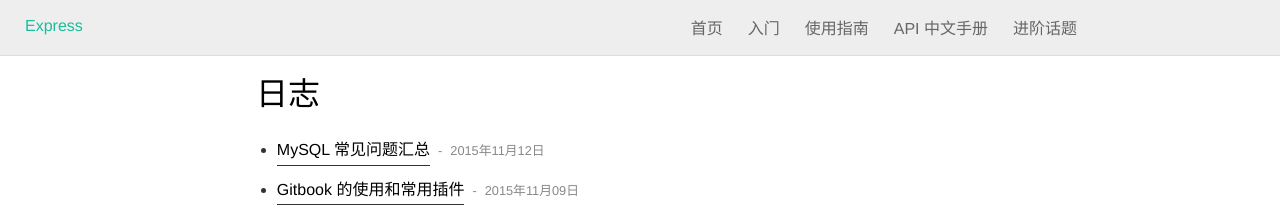
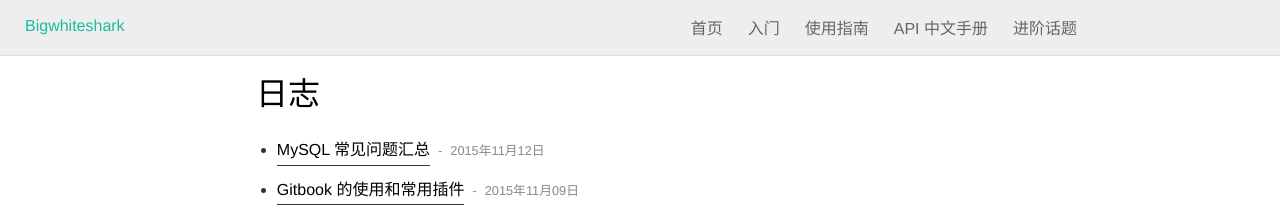
Before and after one commit to bigwhiteshark/bigwhiteshark.github.com, a Jekyll site: the page built from index.html, in a window 1280 px wide. Shown: the top 209 px of the page. Built offline with Jekyll 4.4.1, drawn with Linux system fonts in a browser that asks for light colours; Markdown is read by kramdown in place of the engine named in the settings; comment, search, counter and statistics services are not loaded.

Commit message:
first commit

```diff
--- a/_includes/header.html
+++ b/_includes/header.html
@@ -2,7 +2,7 @@
         <div id="mobile-menu">
             <div id="nav-button" class="fa fa-bars fa-2x button"></div>
         </div>
-        <section id="logo"><a href="/" class="blog">Express</a>
+        <section id="logo"><a href="/" class="blog">Bigwhiteshark</a>
         </section>
         <div id="navbar">
             <ul id="navmenu">
```
